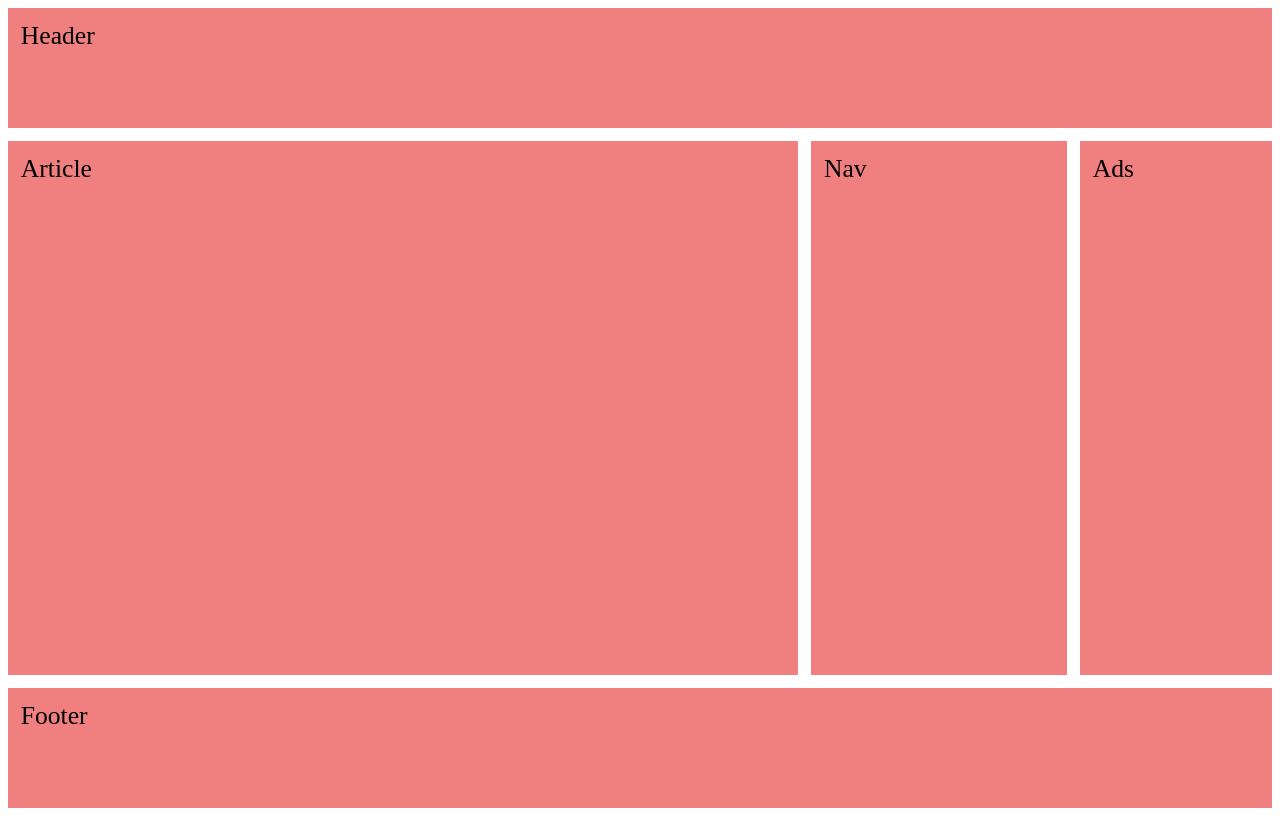
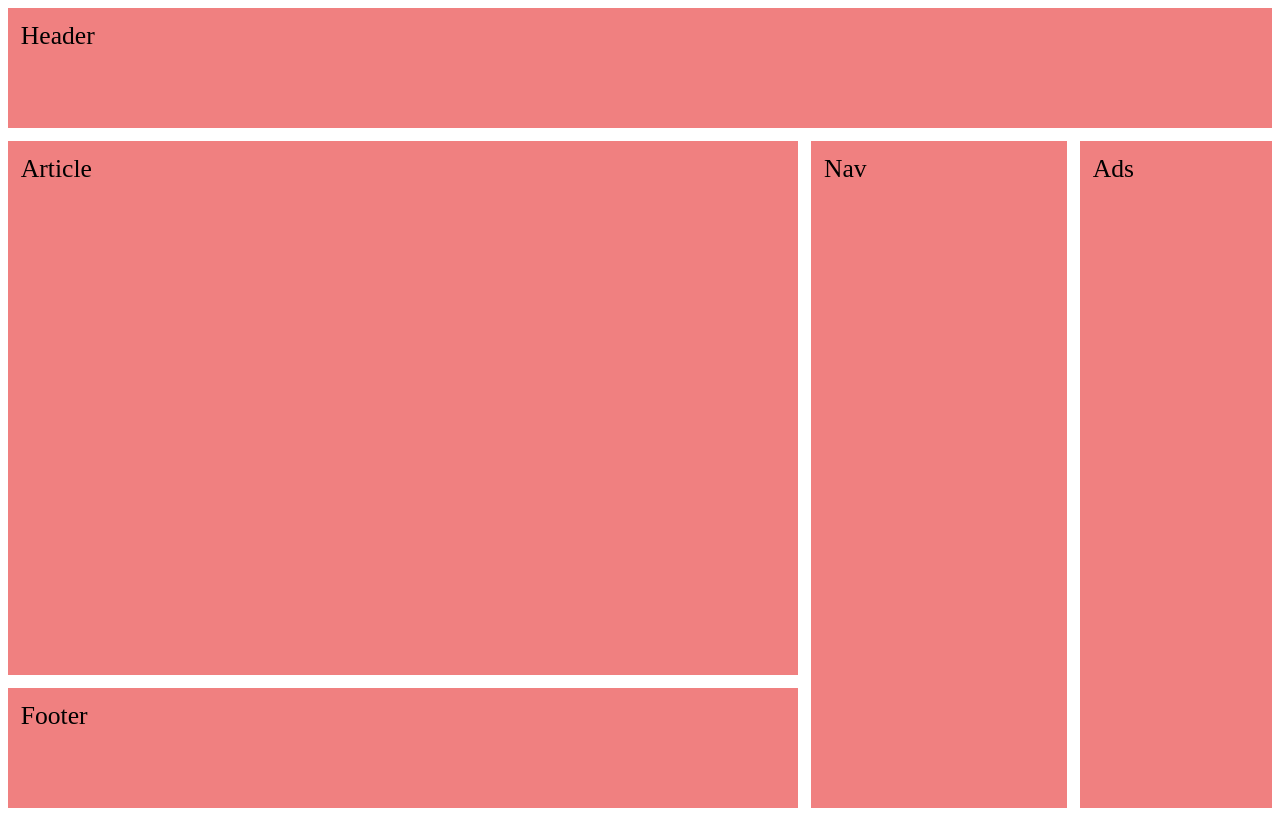
Before and after one commit to Rick799/grid101, a website built with Vite: page 01_website-layouts/index.html in a window 1280 px wide. Built offline with nearby package versions, Linux system fonts and the light colour scheme.

Commit message:
01_website_layouts: layout 4

```diff
--- a/01_website-layouts/index.html
+++ b/01_website-layouts/index.html
@@ -5,7 +5,7 @@
     <meta http-equiv="X-UA-Compatible" content="IE=edge" />
     <meta name="viewport" content="width=device-width, initial-scale=1.0" />
     <link rel="stylesheet" href="style.css" />
-    <title>Grid Website Layout 3</title>
+    <title>Grid Website Layout 4</title>
   </head>
   <body>
     <header>Header</header>
--- a/01_website-layouts/style.css
+++ b/01_website-layouts/style.css
@@ -4,7 +4,7 @@ body {
   grid-template-areas:
     "header header header"
     "article nav ads"
-    "footer footer footer";
+    "footer nav ads";
   gap: 1vw;
   height: 100vh;
 }
```
